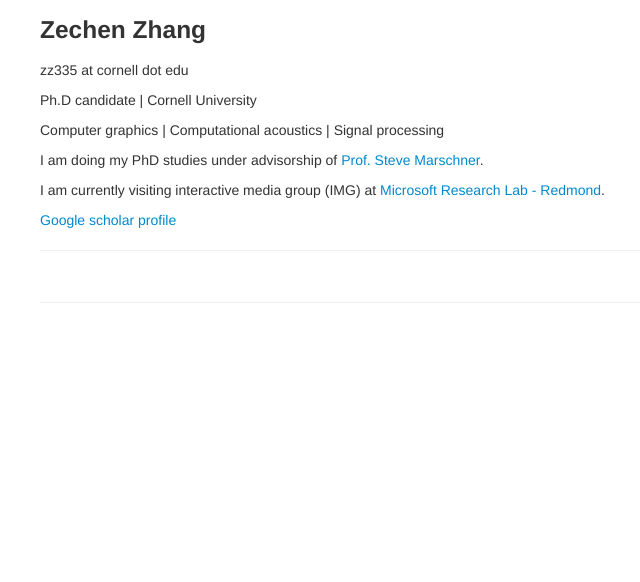
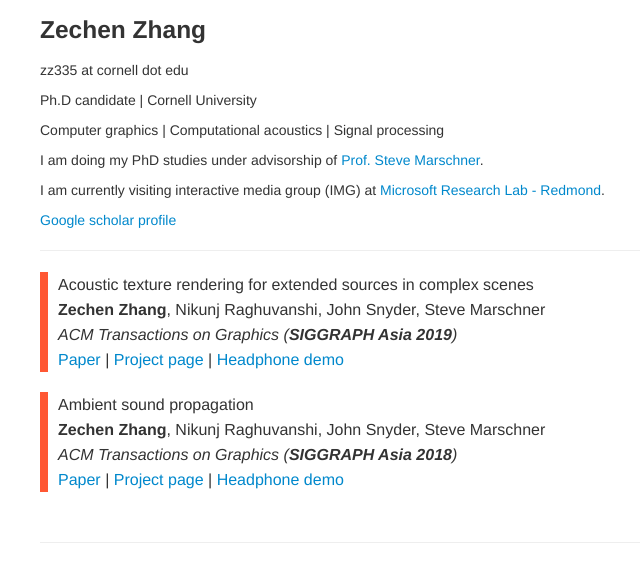
Before and after one commit to ZechenZ/zechenz.github.com, a Jekyll site: the page built from index.md, in a window 1280 px wide. Shown: the top 582 px of the page, without its empty margins (250-890 px from the left). Built offline with Jekyll 4.4.1, drawn with Linux system fonts in a browser that asks for light colours; our own code applies the rules of GitHub Pages for plain Markdown files.

Commit message:
add publications

```diff
--- a/index.md
+++ b/index.md
@@ -27,7 +27,16 @@ I am currently visiting interactive media group (IMG) at [Microsoft Research Lab
 [Google scholar profile](https://scholar.google.com/citations?hl=en&user=RBDHu9UAAAAJ&view_op=list_works&authuser=1&gmla=AJsN-F7-xJ-lFabohOk8iR_vInc7314F38GcgjprXTWMlz5Qu0eqU3JYjJY22_f0SQln2eVbm7cqvWmnW6qqBqyoQLDnvhKmTA)
 
 ---
-<!--
+
+> Acoustic texture rendering for extended sources in complex scenes
+> **Zechen Zhang**, Nikunj Raghuvanshi, John Snyder, Steve Marschner
+> *ACM Transactions on Graphics (**SIGGRAPH Asia 2019**)*
+[Paper](http://www.cs.cornell.edu/projects/ambientsound/acoustictexture)
+|
+[Project page](http://www.cs.cornell.edu/projects/acoustictexture)
+|
+[Headphone demo](http://www.cs.cornell.edu/projects/acoustictexture)
+
 > Ambient sound propagation
 > **Zechen Zhang**, Nikunj Raghuvanshi, John Snyder, Steve Marschner
 > *ACM Transactions on Graphics (**SIGGRAPH Asia 2018**)*
@@ -36,4 +45,3 @@ I am currently visiting interactive media group (IMG) at [Microsoft Research Lab
 [Project page](http://www.cs.cornell.edu/projects/ambientsound)
 |
 [Headphone demo](https://vimeo.com/292495561)
--->
```
